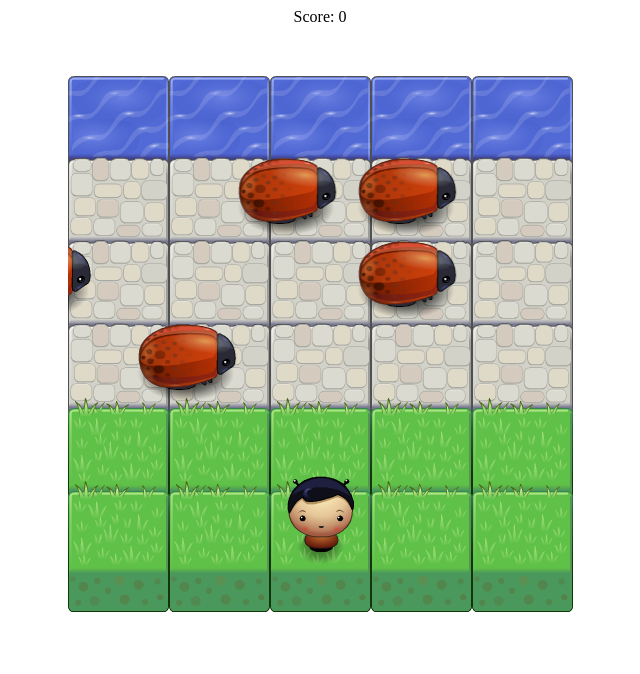
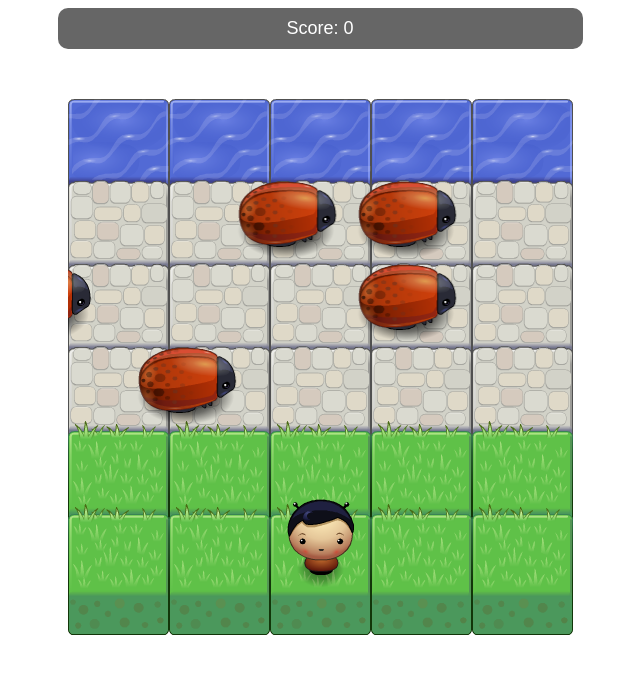
Before and after one commit to omolayole/classic-arcade-game, a plain HTML site: page index.html in a window 1280 px wide. Shown: the whole page, without its empty margins (320-960 px from the left). Drawn offline with Linux system fonts and the light colour scheme.

Commit message:
add styles to the div tag with id name score

```diff
--- a/css/style.css
+++ b/css/style.css
@@ -1,3 +1,13 @@
 body {
     text-align: center;
+    font-family: Arial, Helvetica, sans-serif;
 }
+#score {
+    background-color: #666;
+    width: 505px;
+    font-size: 18px;
+    padding: 10px;
+    color: #fff;
+    margin: 0 auto;
+    border-radius: 10px;
+}
```
